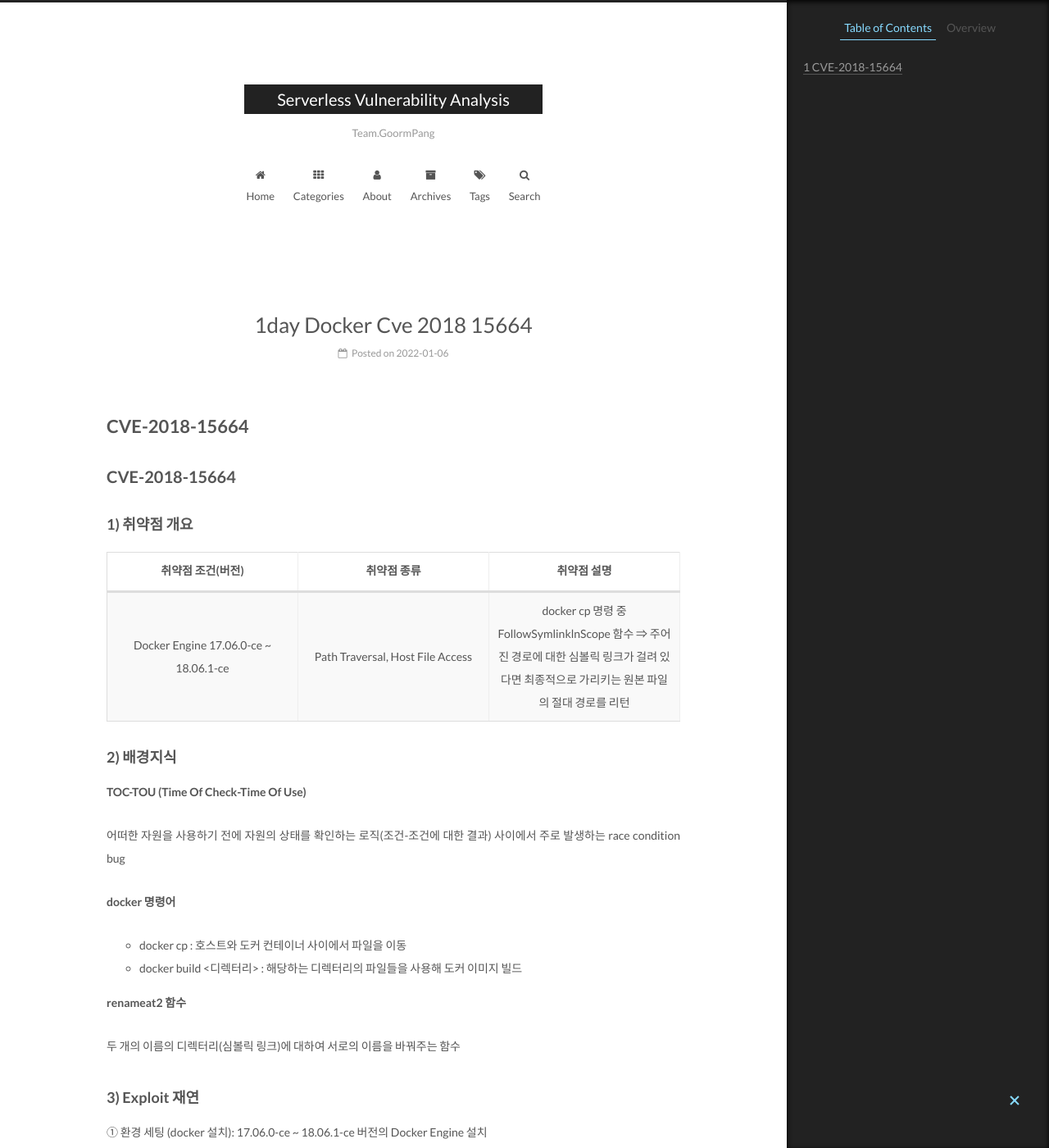
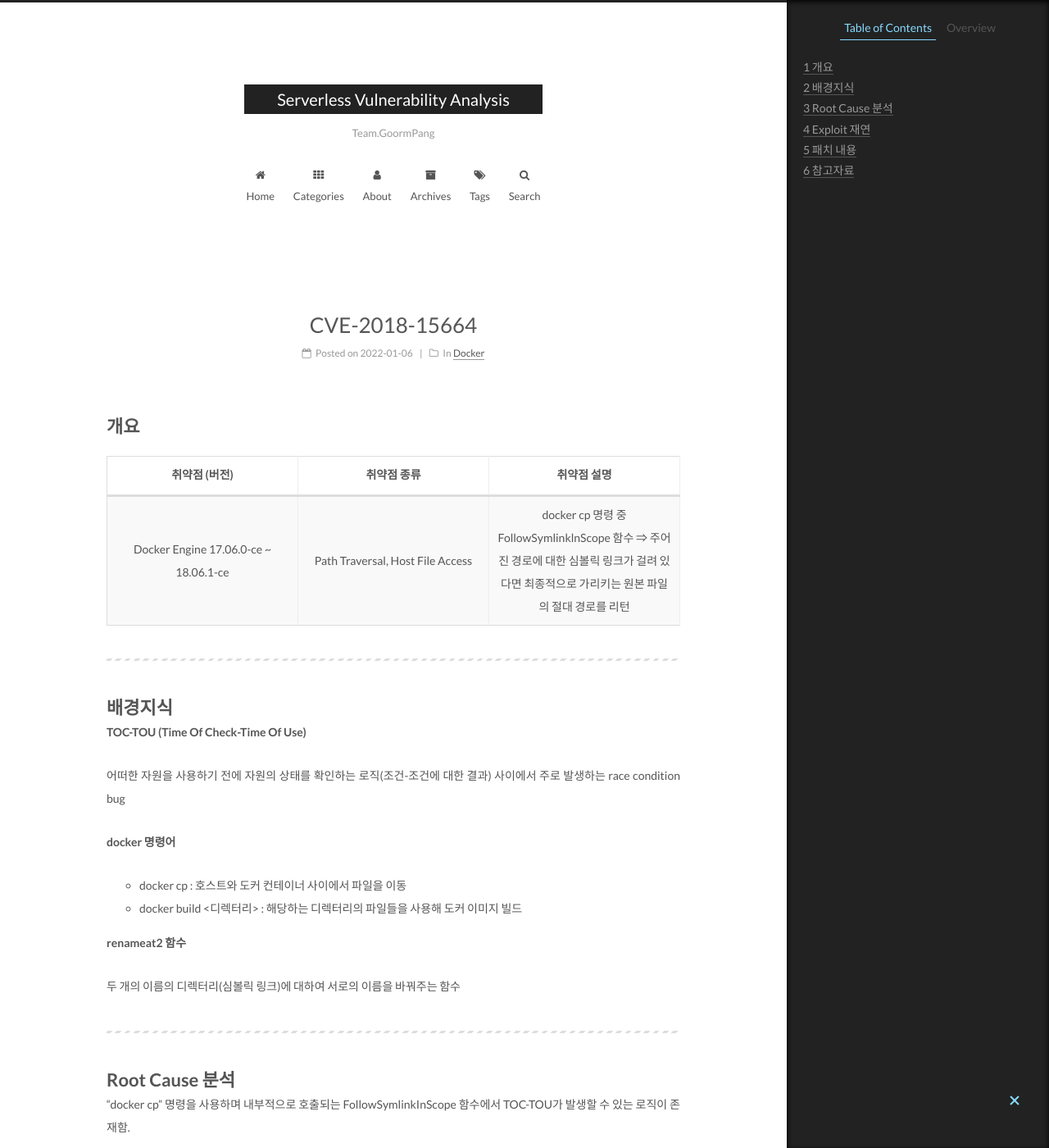
Before and after one commit to GroomPang/old_blog, a Jekyll site: the page built from _posts/2022-01-06-1day-docker-CVE-2018-15664.md, in a window 1280 px wide and 1400 px high. Shown: the whole window at 82% size. Built offline with Jekyll 4.4.1, drawn with Linux system fonts in a browser that asks for light colours; some of the changed text lies outside the part shown.

Commit message:
CVE-2018-15664 추가

````diff
--- a/_posts/2022-01-06-1day-docker-CVE-2018-15664.md
+++ b/_posts/2022-01-06-1day-docker-CVE-2018-15664.md
@@ -1,14 +1,20 @@
-# CVE-2018-15664
+---
+layout: post
+title: "CVE-2018-15664"
+date: 2022-01-06
+categories: Docker
+tags: [docker, cve]
+---
 
-## CVE-2018-15664
+# 개요
 
-### 1) 취약점 개요
-
-|           취약점 조건(버전)           |           취약점 종류            |                         취약점 설명                          |
+|             취약점 (버전)             |           취약점 종류            |                         취약점 설명                          |
 | :-----------------------------------: | :------------------------------: | :----------------------------------------------------------: |
 | Docker Engine 17.06.0-ce ~ 18.06.1-ce | Path Traversal, Host File Access | docker cp 명령 중 FollowSymlinklnScope 함수 ⇒ 주어진 경로에 대한 심볼릭 링크가 걸려 있다면 최종적으로 가리키는 원본 파일의 절대 경로를 리턴 |
 
-### 2) 배경지식
+----
+
+# 배경지식
 
 **TOC-TOU (Time Of Check-Time Of Use)**
 
@@ -23,7 +29,38 @@
 
 두 개의 이름의 디렉터리(심볼릭 링크)에 대하여 서로의 이름을 바꿔주는 함수
 
-### 3) Exploit 재연
+---
+
+# Root Cause 분석
+
+“docker cp” 명령을 사용하며 내부적으로 호출되는 FollowSymlinkInScope 함수에서 TOC-TOU가 발생할 수 있는 로직이 존재함.
+
+```c
+...
+// FollowSymlinkInScope is a wrapper around evalSymlinksInScope that returns an
+// absolute path. This function handles paths in a platform-agnostic manner.
+func FollowSymlinkInScope(path, root string) (string, error) {
+	path, err := filepath.Abs(filepath.FromSlash(path))
+	if err != nil {
+		return "", err
+	}
+	root, err = filepath.Abs(filepath.FromSlash(root))
+	if err != nil {
+		return "", err
+	}
+	return evalSymlinksInScope(path, root)
+}
+
+...
+```
+
+FollowSymlinkInScope 함수에서는 원본 파일의 절대 경로를 확인한 후, 해당 파일에 대한 작업을 시도한다. 이 때 발생하는 시간차를 이용해 원본 파일에 심볼릭 링크를 걸고, 컨테이너 바깥에 위치한 파일을 가리킬 수 있도록 한다.
+
+다시 말해 docker cp 명령의 인자값으로 전달한 컨테이너 내부 경로에 대한 확인을 하고 실제 그 경로의 값을 가져오는 사이의 시간차를 활용해 컨테이너과 호스트 사이의 경계를 허물게 한다.
+
+---
+
+# Exploit 재연
 
 ① 환경 세팅 (docker 설치): 17.06.0-ce ~ 18.06.1-ce 버전의 Docker Engine 설치
 
@@ -137,40 +180,29 @@ done
 
 △ write.sh (호스트 파일 시스템 상의 쓰기 권한이 없는 파일의 문자열 쓰기)
 
-**4) Root Cause**
+ⓓ arbitrary file 덮어쓰기 (write.sh 실행)
 
-“docker cp” 명령을 사용하며 내부적으로 호출되는 FollowSymlinkInScope 함수에서 TOC-TOU가 발생할 수 있는 로직이 존재함.
+![before write.sh](https://github.com/GroomPang/Research/blob/main/lllllsssssjjjjj/cve-2018-15664/%EA%B7%B8%EB%A6%BC5.png?raw=true)
 
-```c
-...
-// FollowSymlinkInScope is a wrapper around evalSymlinksInScope that returns an
-// absolute path. This function handles paths in a platform-agnostic manner.
-func FollowSymlinkInScope(path, root string) (string, error) {
-	path, err := filepath.Abs(filepath.FromSlash(path))
-	if err != nil {
-		return "", err
-	}
-	root, err = filepath.Abs(filepath.FromSlash(root))
-	if err != nil {
-		return "", err
-	}
-	return evalSymlinksInScope(path, root)
-}
+일반 사용자에게 쓰기권한이 주어지지 않은 파일을 덮어쓰는 것을 목표로 한다.
 
-...
-```
+이 때 ⓒ단계에서 작성한 write.sh 파일을 실행할 때 docker cp 를 통한 TOC-TOU가 유도되며 host상에서 쓰기 권한을 가지고 있지 않았던 파일을 덮어쓸 수 있게 된다.
 
-FollowSymlinkInScope 함수에서는 원본 파일의 절대 경로를 확인한 후, 해당 파일에 대한 작업을 시도한다. 이 때 발생하는 시간차를 이용해 원본 파일에 심볼릭 링크를 걸고, 컨테이너 바깥에 위치한 파일을 가리킬 수 있도록 한다.
+![success](https://github.com/GroomPang/Research/blob/main/lllllsssssjjjjj/cve-2018-15664/%EA%B7%B8%EB%A6%BC6.png?raw=true)
 
-다시 말해 docker cp 명령의 인자값으로 전달한 컨테이너 내부 경로에 대한 확인을 하고 실제 그 경로의 값을 가져오는 사이의 시간차를 활용해 컨테이너과 호스트 사이의 경계를 허물게 한다.
 
-### 5) 패치 내용
+
+---
+
+# 패치 내용
 
 패치 전 docker cp 명령을 사용할 때에는 복사하는 파일/폴더를 tar 압축 후 destination에서 untar한다.
 
 docker cp에서 tar, untar 명령을 수행하는 과정에서 컨테이너 내부의 root directory로 chroot 한 채로 복사를 하도록 패치하며 컨테이너 루트의 상위 디렉터리로 연결된 심볼릭 링크가 불가능하도록 한다.
 
-### 6) 참고자료
+---
+
+# 참고자료
 
 https://www.cvedetails.com/cve/CVE-2018-15664/
 
````
Also changed, not shown: other parts of _posts/2022-01-06-1day-docker-CVE-2018-15664.md (+6 -0 lines).
